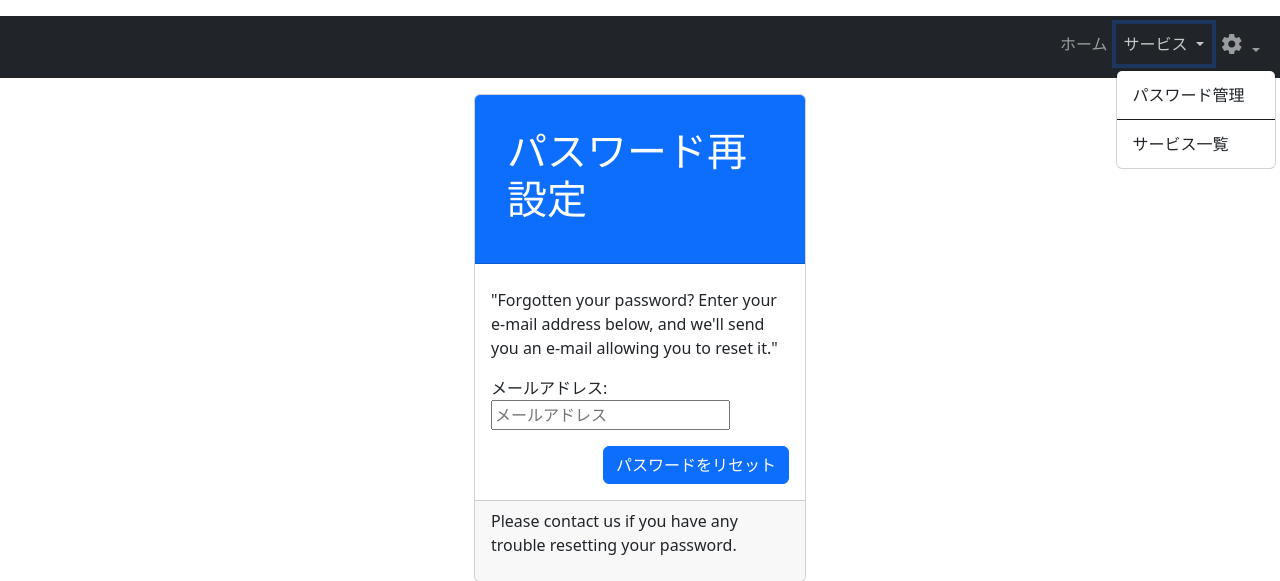
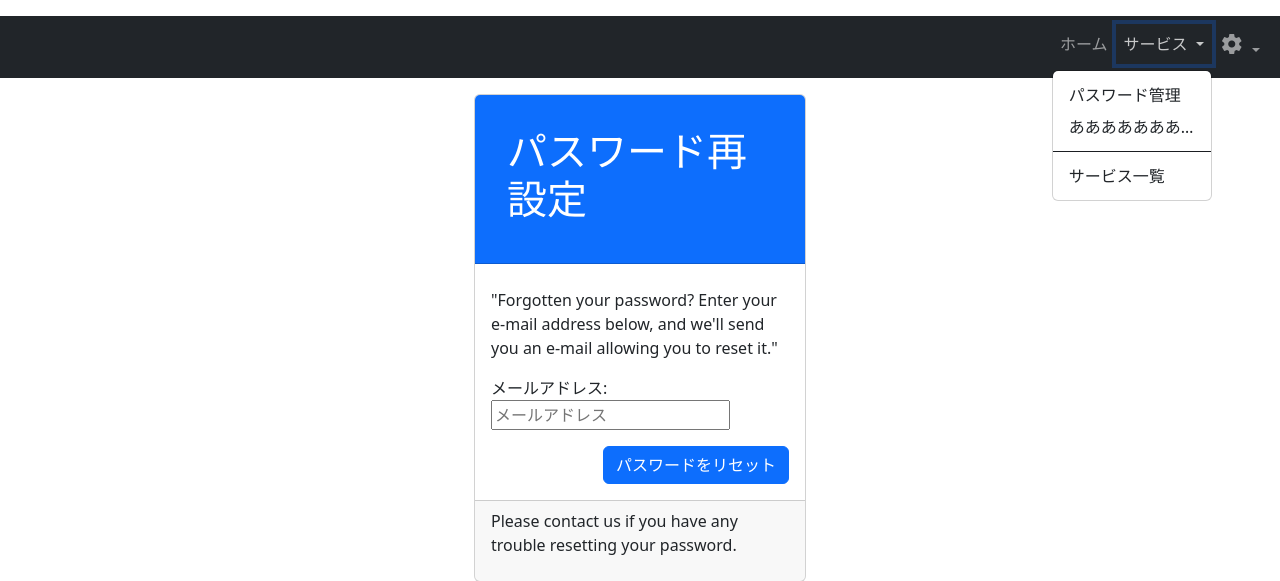
Before and after one commit to cobaemon/Omcen, a Django app: page /accounts/password/reset/ in a window 1280 px wide, after a click on "サービス". Shown: the top 581 px of the page. Run offline with Django 3.2, Linux system fonts and the light colour scheme; some libraries are stand-ins or nearby versions.

Commit message:
navbar不具合修正

```diff
--- a/templates/omcen/base.html
+++ b/templates/omcen/base.html
@@ -36,8 +36,9 @@
                      data-bs-toggle="dropdown" aria-expanded="false">
                     {% trans "サービス" %}
                   </a>
-                  <ul class="dropdown-menu" aria-labelledby="navbarDropdown1">
+                  <ul class="dropdown-menu dropdown-menu-end col-xl-1" aria-labelledby="navbarDropdown1">
                     <li><a class="dropdown-item" href="#">{% trans "パスワード管理" %}</a></li>
+                    <li><a class="dropdown-item text-truncate" href="#">ああああああああああああああああああああああああああああああああ</a></li>
                     <li><hr class="dropdown-divider"></li>
                     <li><a class="dropdown-item" href="#">{% trans "サービス一覧" %}</a></li>
                   </ul>
@@ -48,7 +49,7 @@
                        data-bs-toggle="dropdown" aria-expanded="false">
                     <span class="material-icons">settings</span>
                     </a>
-                    <ul class="dropdown-menu" aria-labelledby="navbarDropdown2">
+                    <ul class="dropdown-menu dropdown-menu-end" aria-labelledby="navbarDropdown2">
                         <li><a class="dropdown-item" href="#">{% trans "マイページ" %}</a></li>
                         <li><a class="dropdown-item" href="#">{% trans "設定" %}</a></li>
                         <li>
```
